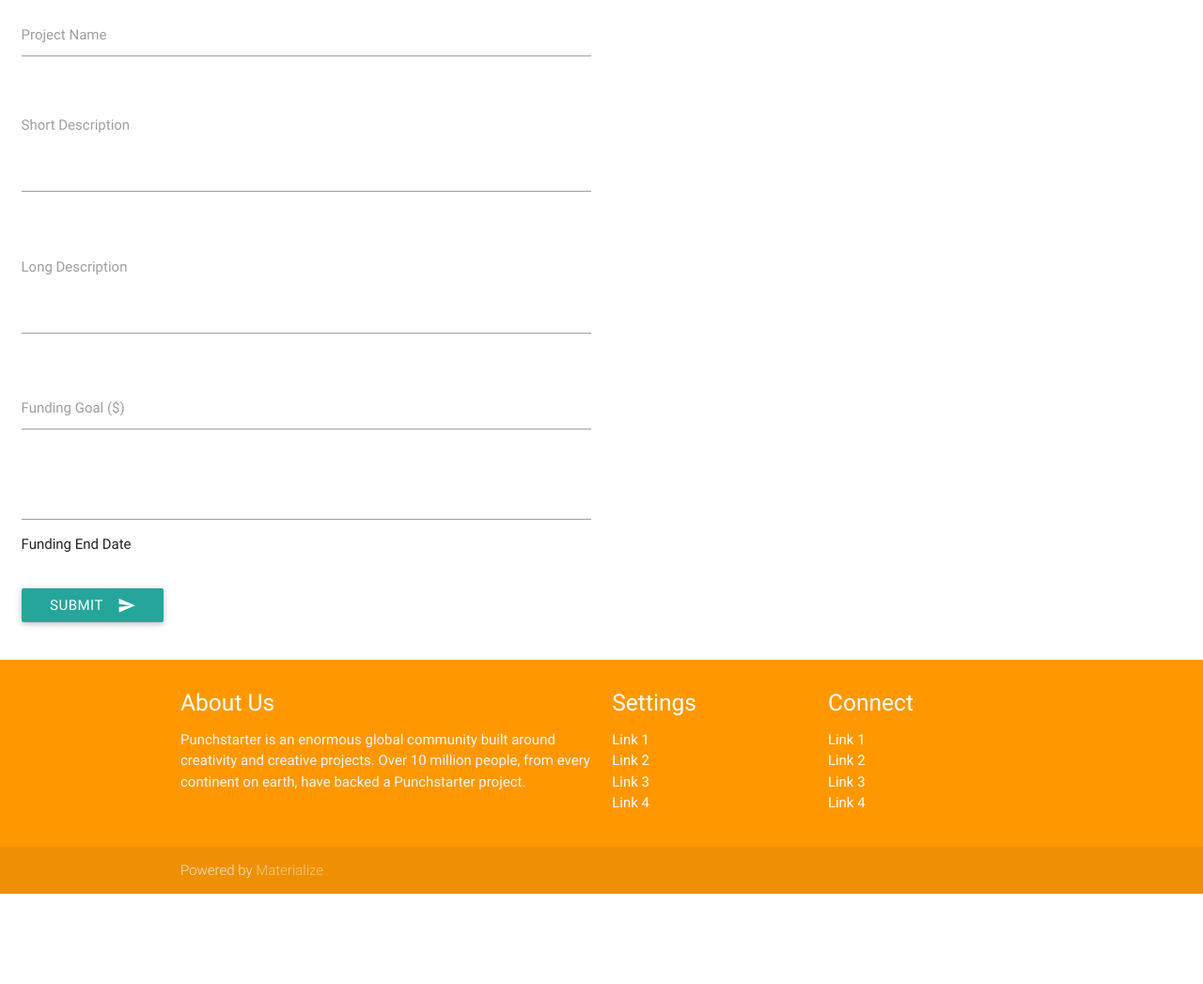
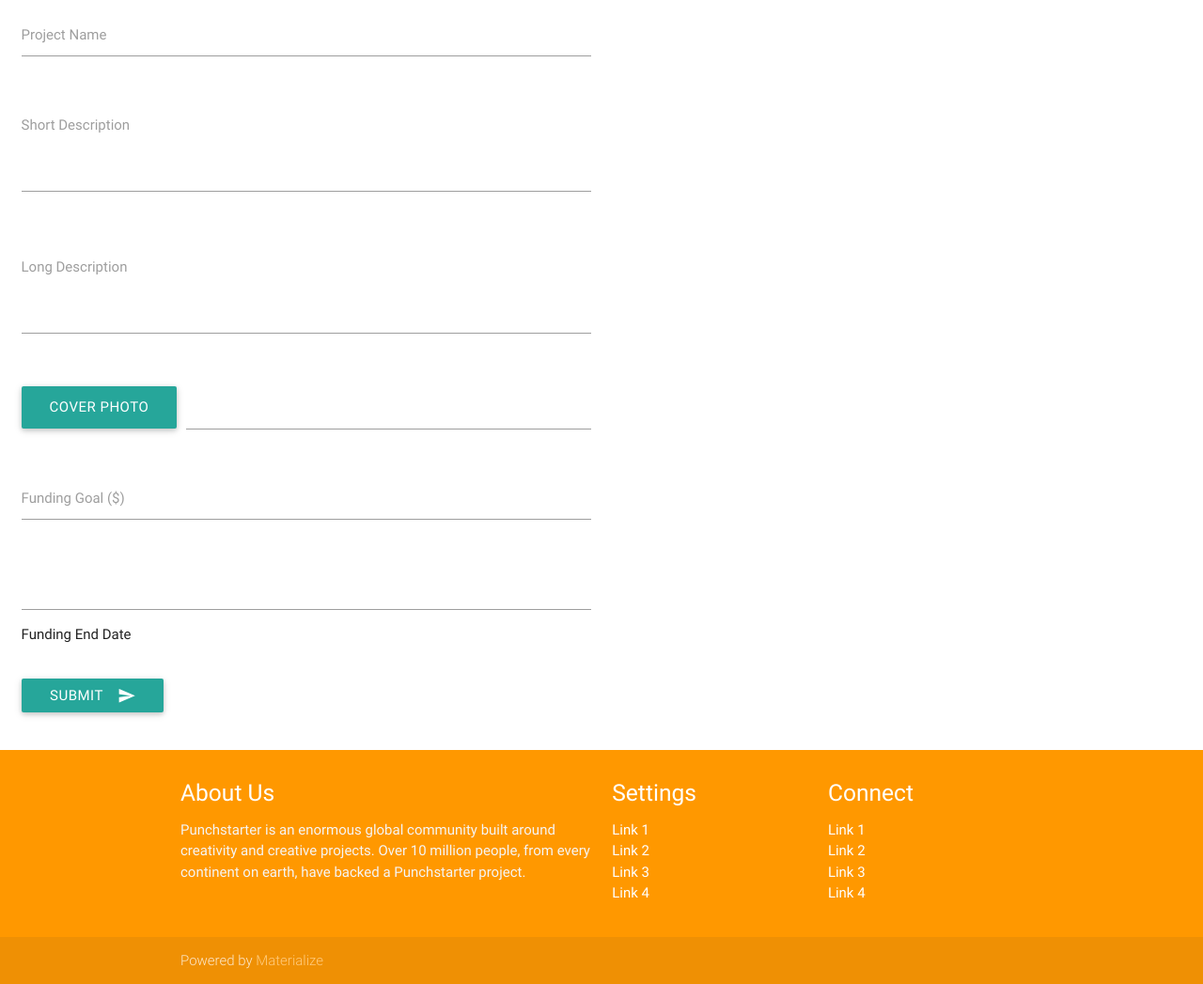
Before and after one commit to andrealmar/punchstarter, a Flask app: page /projects/create in a window 1280 px wide. Shown: the part 110-1157 px from the top of the page at 94% size. Before the commit the page ends 1061 px from the top, so only its background shows below. Run offline with Flask 2, Linux system fonts and the light colour scheme; parts of the project's set-up code (start-up, migrations or seed data) failed here and were passed over; some libraries are stand-ins or nearby versions.

Commit message:
added upload cover photo on the create template page

```diff
--- a/punchstarterapp/templates/create.html
+++ b/punchstarterapp/templates/create.html
@@ -9,7 +9,7 @@
   <br><br>
   <!-- form beggining-->
   <div class="row">
-  <form class="col s12" method="POST" action="{{ url_for('create') }}">
+  <form class="col s12" method="POST" action="{{ url_for('create') }}" enctype="multipart/form-data">
     <div class="row">
       <div class="input-field col s6">
         <input id="project_name" type="text" class="validate", name="project_name">
@@ -26,6 +26,17 @@
       <div class="input-field col s6">
         <textarea id="long_description" class="materialize-textarea" rows="4" name="long_description"></textarea>
         <label for="long_description">Long Description</label>
+      </div>
+    </div>
+    <div class="row">
+      <div class="file-field input-field col s6">
+        <div class="btn">
+          <span>Cover Photo</span>
+          <input id="cover_photo" type="file" class="validate", name="cover_photo">
+        </div>
+        <div class="file-path-wrapper">
+          <input class="file-path validate" type="text">
+        </div>
       </div>
     </div>
     <div class="row">
```
